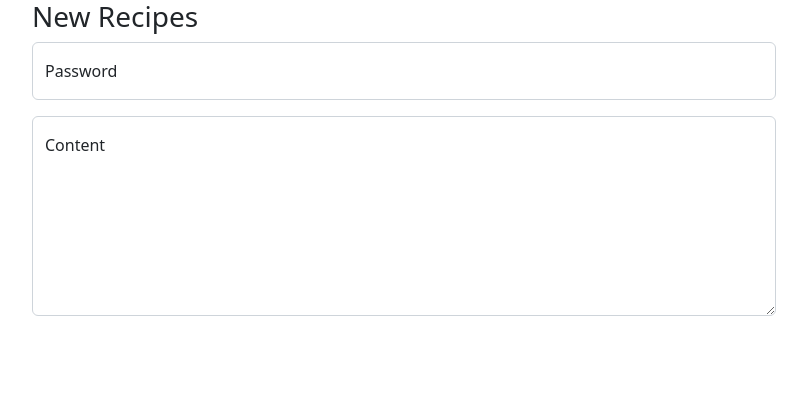
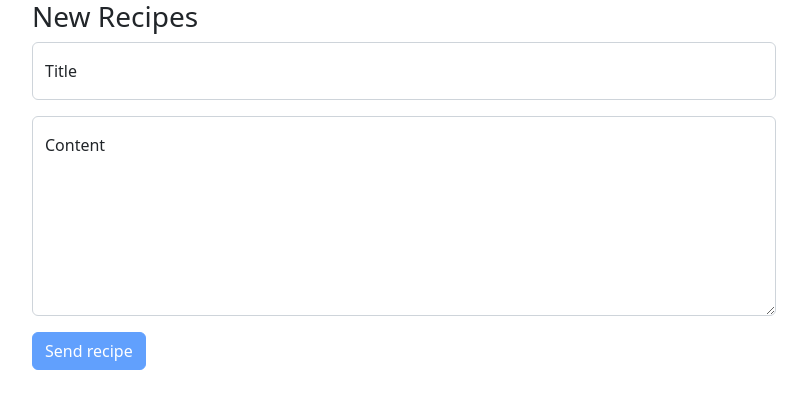
Before and after one commit to afolabiopakunle/angular-firebase-crud, an Angular app: page /post-recipes in a window 1280 px wide. Shown: the top 408 px of the page, without its empty margins (50-857 px from the left). Built offline with nearby package versions, Linux system fonts and the light colour scheme.

Commit message:
form builder implemented

```diff
--- a/package.json
+++ b/package.json
@@ -10,6 +10,7 @@
   },
   "private": true,
   "dependencies": {
+    "@angular-eslint/schematics": "^1.0.0",
     "@angular/animations": "^14.1.0",
     "@angular/common": "^14.1.0",
     "@angular/compiler": "^14.1.0",
--- a/src/app/app.module.ts
+++ b/src/app/app.module.ts
@@ -4,6 +4,7 @@ import { BrowserModule } from '@angular/platform-browser';
 import { AppRoutingModule } from './app-routing.module';
 import { AppComponent } from './app.component';
 import { PostRecipesComponent } from './post-form/post-recipes.component';
+import { ReactiveFormsModule } from '@angular/forms';
 
 @NgModule({
   declarations: [
@@ -12,7 +13,8 @@ import { PostRecipesComponent } from './post-form/post-recipes.component';
   ],
   imports: [
     BrowserModule,
-    AppRoutingModule
+    AppRoutingModule,
+    ReactiveFormsModule,
   ],
   providers: [],
   bootstrap: [AppComponent]
--- a/src/app/post-form/post-recipes.component.html
+++ b/src/app/post-form/post-recipes.component.html
@@ -1,15 +1,16 @@
 <div class="container">
   <h3>New Recipes</h3>
   <div class="col-md-8">
-    <form>
+    <form [formGroup]="form" (ngSubmit)="submit()">
       <div class="form-floating mb-3">
-        <input type="text" class="form-control" id="title" placeholder="Recipe title">
-        <label for="title">Password</label>
+        <input formControlName="title" type="text" class="form-control" id="title" placeholder="Recipe title">
+        <label for="title">Title</label>
       </div>
       <div class="form-floating mb-3">
-        <textarea style="height: 200px" class="form-control" placeholder="Leave a comment here" id="content"></textarea>
+        <textarea formControlName="content" style="height: 200px" class="form-control" placeholder="Leave a comment here" id="content"></textarea>
         <label for="content">Content</label>
       </div>
+      <button class="btn btn-primary" [disabled]="form.invalid">Send recipe</button>
     </form>
   </div>
 </div>
--- a/src/app/post-form/post-recipes.component.ts
+++ b/src/app/post-form/post-recipes.component.ts
@@ -1,4 +1,5 @@
 import { Component, OnInit } from '@angular/core';
+import { FormBuilder, FormGroup, Validators } from '@angular/forms';
 
 @Component({
   selector: 'app-post-recipes',
@@ -7,9 +8,26 @@ import { Component, OnInit } from '@angular/core';
 })
 export class PostRecipesComponent implements OnInit {
 
-  constructor() { }
+  form!: FormGroup;
+
+  constructor(private fb: FormBuilder) { }
 
   ngOnInit(): void {
+    this.buildForm();
+  }
+
+  buildForm() {
+    this.form = this.fb.group(
+      {
+        title: ['', Validators.required],
+        content: ['', Validators.required]
+      },
+    )
+  }
+
+  submit() {
+    console.log(this.form.value);
+    this.form.reset()
   }
 
 }
```
Also changed, not shown: 1 other file (tests, documents, lock files or other folders).
